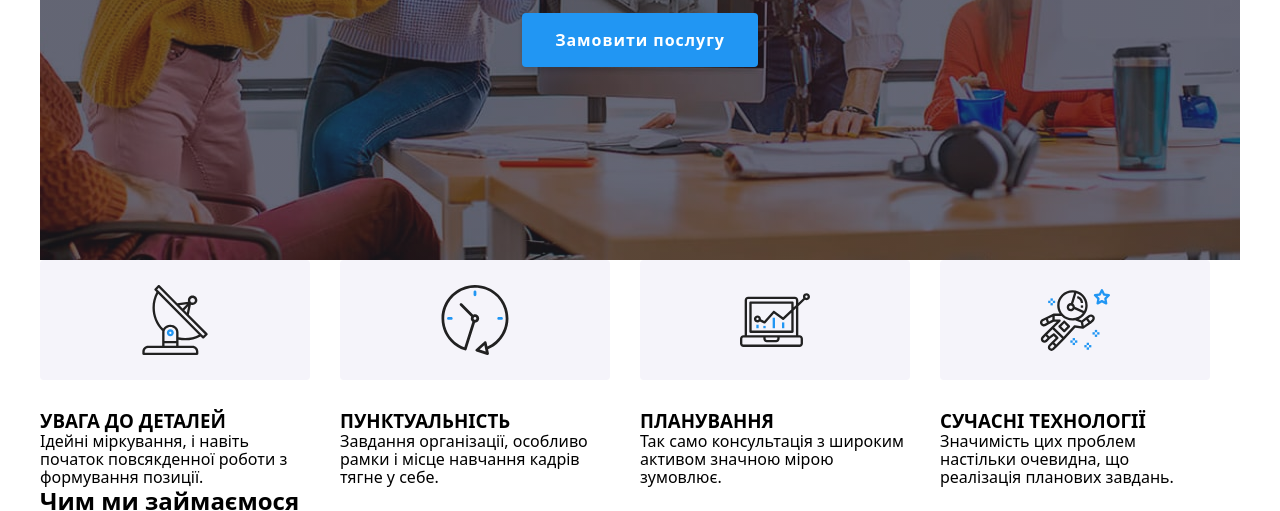
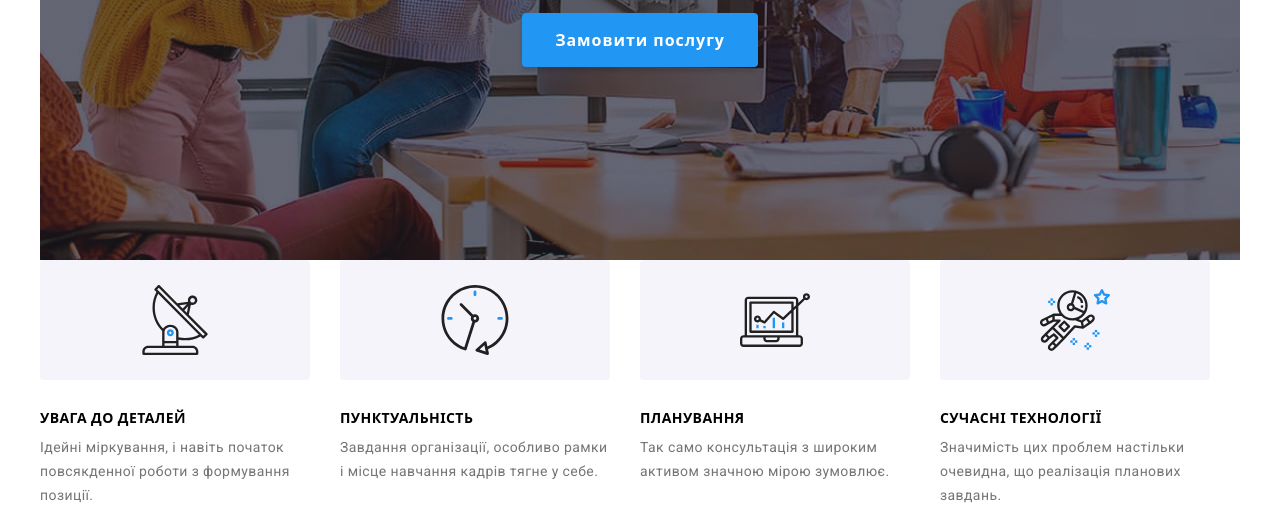
Before and after one commit to NataliShkarupeta/WebStudio-projet-html-css-, a plain HTML site: page index.html in a window 1280 px wide. Shown: the part 420-931 px from the top of the page. Drawn offline with nearby package versions, Linux system fonts and the light colour scheme.

Commit message:
add style features

```diff
--- a/sass/components/_features.scss
+++ b/sass/components/_features.scss
@@ -1,28 +1,34 @@
-//     &__name{
-//         margin-top: 0;
-//     margin-bottom: 10px;
+.features__name {
+  margin-bottom: 10px;
 
-//     color: $title-text-color;
-//     font-weight: 700;
-//     font-size: 14px;
-//     line-height: 1.14;
-//     }
+  font-weight: 700;
+  font-size: 14px;
+  line-height: 16px;
+  text-align: center;
+  letter-spacing: 0.03em;
+  text-transform: uppercase;
 
-//     &__text{
-//      margin-top: 0;
-//     margin-bottom: 0;
-//     max-width: 270px;
-//     font-family: 'Roboto';
-//     font-style: normal;
-//     font-size: 14px;
-//     line-height: 1.71;
-//     font-weight: 400;
-//     letter-spacing: 0.03em;
-//  color:$primery-text-color;
+  @media screen and (min-width: $tablet) {
+    text-align: left;
+  }
+}
 
-//     }
+.features__text {
+  padding-left: 15px;
 
-// }
+  font-family: "Roboto";
+  font-style: normal;
+  font-size: 14px;
+  line-height: 1.71;
+  font-weight: 400;
+  letter-spacing: 0.03em;
+  color: $primery-text-color;
+
+  @media screen and (min-width: $tablet) {
+    padding: 0;
+  }
+}
+
 .features__list {
   @media screen and (min-width: $tablet) {
     display: flex;
```
Also changed, not shown: css/main.css, css/main.min.css, 2 other files.
